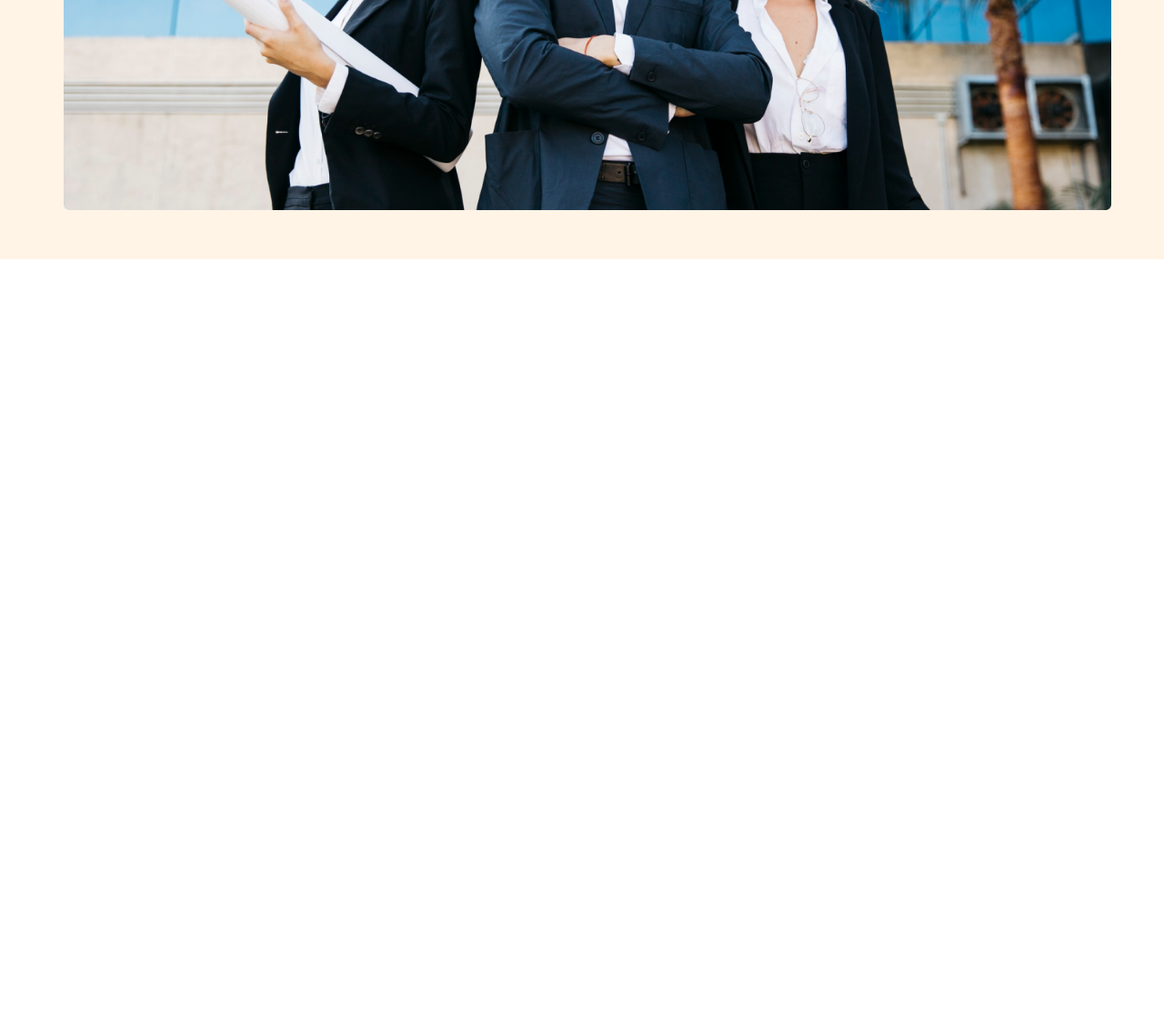
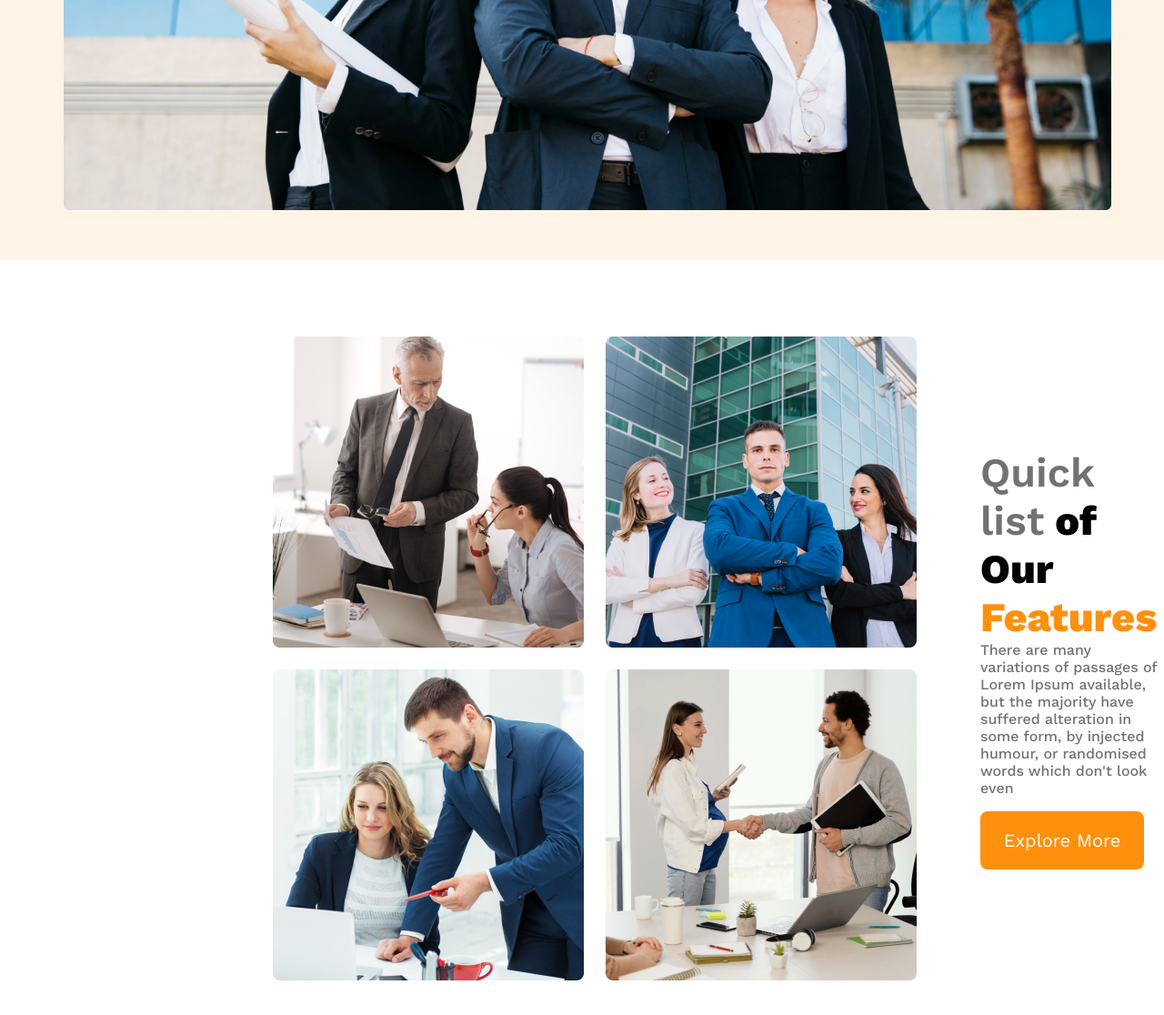
Before and after one commit to Diponkor99/Model-10-, a plain HTML site: page index.html in a window 1280 px wide. Shown: the part 931-2047 px from the top of the page at 91% size. Before the commit the page ends 1216 px from the top, so only its background shows below. Drawn offline with nearby package versions, Linux system fonts and the light colour scheme.

Commit message:
main 1 part commpulet|

```diff
--- a/index.html
+++ b/index.html
@@ -26,7 +26,21 @@
         </div>
     </header>
 
-    <main></main>
+    <main>
+        <section class="main_section1">
+            <div class="test-image">
+                <img src="images/team1.png" alt="two man test of your detilles">
+                <img src="images/team2.png" alt="two man test of your detilles">
+                <img src="images/team3.png" alt="two man test of your detilles">
+                <img src="images/team4.png" alt="two man test of your detilles">
+            </div>
+            <div class="section1-detiless" >
+                <h3 class="test-name"><span id="Quick-list">Quick list</span> of Our <span id="Features">Features</span></h3>
+                <p class="test_detilles">There are many variations of passages of Lorem Ipsum available, but the majority have suffered alteration in some form, by injected humour, or randomised words which don't look even</p>
+                <button class="button-1 button">Explore More</button>
+            </div>
+        </section>
+    </main>
 
     <footer></footer>
 
--- a/style.css
+++ b/style.css
@@ -94,3 +94,81 @@ margin: 0px auto;
 }
 
 }
+/* main section 1  */
+.main_section1{
+    display: flex;
+    align-items: center;
+    margin: 85px 300px 130px;
+
+}
+.test-image{
+    display: grid;
+    grid-template-columns: repeat(2,1fr);
+    gap:24px;
+
+}
+.section1-detiless{
+    margin-left: 70px;
+   max-width: 537px;
+}
+.test-name{
+    font-size: 2.81rem;
+    max-width: 468px;
+    font-weight: 800;
+
+}
+#Quick-list{
+   color: #727272;
+   font-weight: 600;
+}
+#Features{
+    color:#FF900E;
+    font-weight: 800;
+}
+.button{
+    margin: 0px;
+    margin-top: 16px;
+}
+.test_detilles{
+    font-size: 16px;
+    font-weight:500 ;
+    color:rgba(114, 114, 114, 1) ;
+    padding: 16px auto;
+    max-width: 537px;
+}
+@media screen and (max-width:576px) {
+    .main_section1{
+       flex-direction: column;
+     }
+     .test-image{
+        display: grid;
+        grid-template-columns: repeat(1,1fr);
+        gap:24px;
+     }
+     .main_section1{
+        margin: 20px auto;
+     }
+     .section1-detiless{
+
+        align-items: center;
+        text-align: center;
+        gap:20px;
+        margin-left:1px ;
+    }
+
+}
+@media screen and (min-width:576px)and (max-width:992px){
+    .list-nav,.main_section1 {
+        flex-direction: column;
+        gap:30px
+    }
+    .section1-detiless{
+        width: 900px;
+        align-items: center;
+        text-align: center;
+        gap:20px
+    }
+    .header-nav{
+        max-width: 992px;
+    }
+}
```
